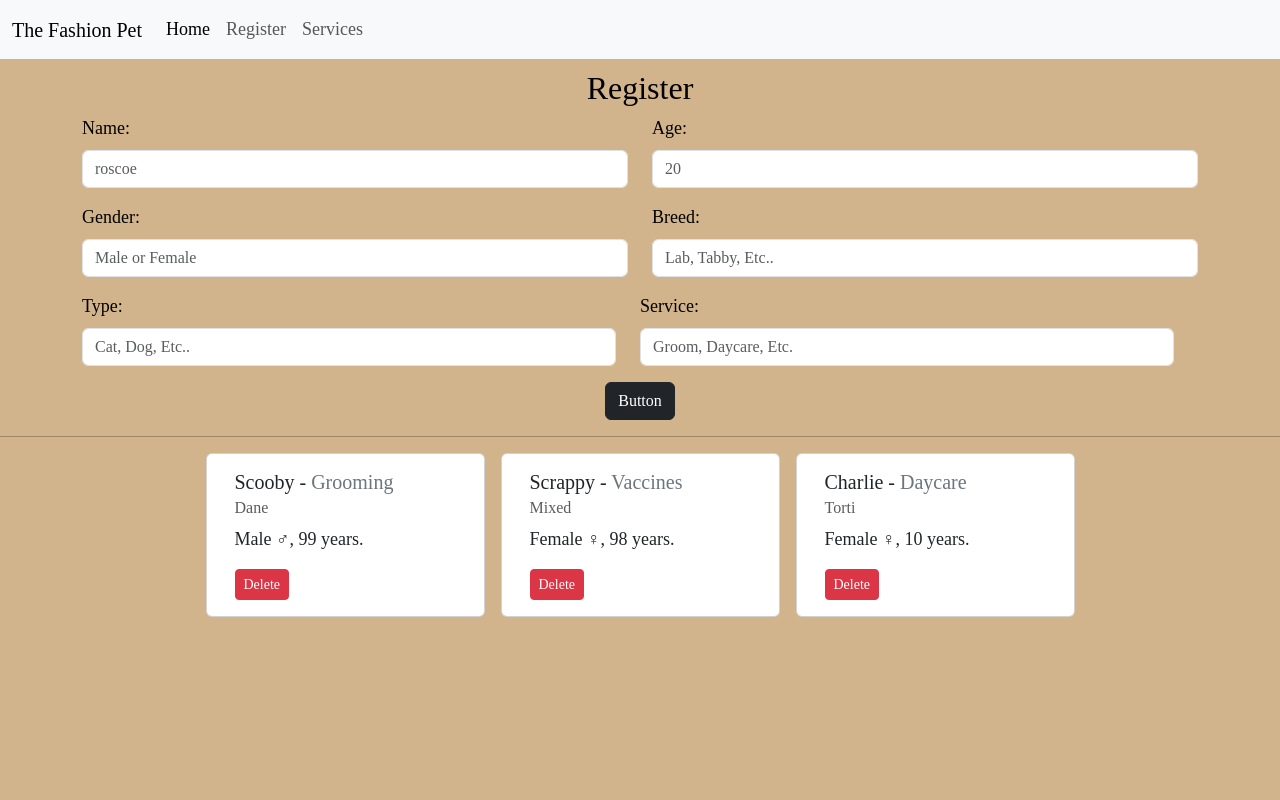
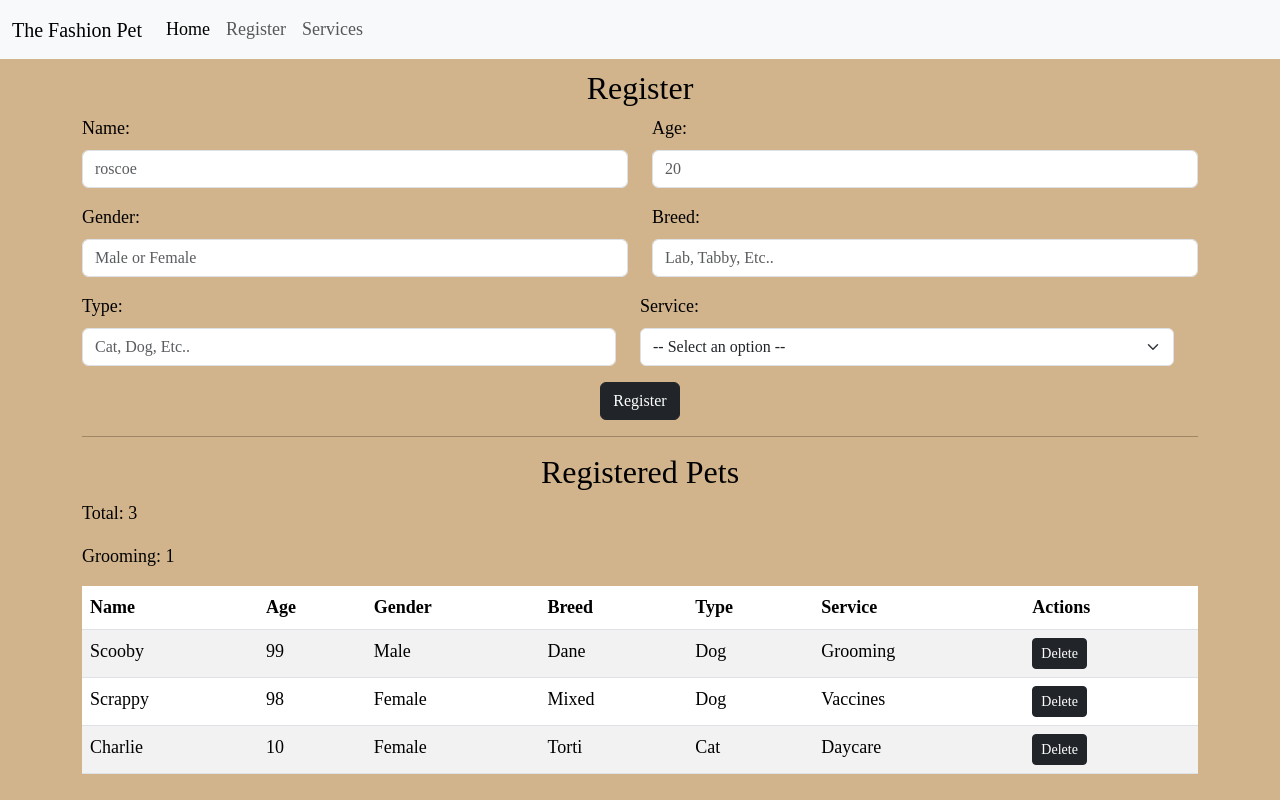
Before and after one commit to daphane-taylor/petSalon, a plain HTML site: page register.html in a window 1280 px wide. Drawn offline with nearby package versions, Linux system fonts and the light colour scheme.

Commit message:
completed assignment 3

```diff
--- a/register.html
+++ b/register.html
@@ -4,6 +4,7 @@
     <meta charset="UTF-8">
     <meta name="viewport" content="width=device-width, initial-scale=1.0">
     <link rel="stylesheet" href="https://cdn.jsdelivr.net/npm/bootstrap@5.3.3/dist/css/bootstrap.min.css">
+    <link rel="stylesheet" href="https://cdn.jsdelivr.net/npm/bootstrap@5.3.3/dist/js/bootstrap.bundle.min.js">
     <link rel="stylesheet" href="./styles/styles.css">
     <title>Register</title>
 
@@ -69,21 +70,49 @@
               <div class="col">
                 <div class="mb-3">
                   <label class="form-label">Service:</label>
-                  <input type="text" class="form-control" id="txtService" placeholder="Groom, Daycare, Etc.">
+                  <select class="form-select" id="txtService">
+                    <option value="" selected disabled>-- Select an option --</option>
+                    <option value="Grooming">Grooming</option>
+                    <option value="Vaccines">Vaccines</option>
+                    <option value="Nails">Nails</option>
+                  </select>
                 </div>
               </div>
             </div>
             <div class="d-grid gap-2 col-6 mx-auto">
-              <button class="btn btn-dark" onclick="register()">Button</button>
+              <button class="btn btn-dark" onclick="register()">Register</button>
             </div>
         </div>
+
+        <hr>
+
+
+        <h2>Registered Pets</h2>
+        <div>
+          <p>Total: <span id="total">0</span></p>
+          <p>Grooming: <span id="gTotal">0</span></p>
+        </div>
+
+
+        <table class="table table-striped">
+          <thead>
+            <tr>
+              <th scope="col">Name</th>
+              <th scope="col">Age</th>
+              <th scope="col">Gender</th>
+              <th scope="col">Breed</th>
+              <th scope="col">Type</th>
+              <th scope="col">Service</th>
+              <th scope="col">Actions</th>
+            </tr>
+          </thead>
+
+          <tbody id="pets">
+            <!-- Pet rows will be inserted here dynamically -->
+          </tbody>
+        </table>
     </main>
 
-    <hr>
-
-    <div id="pets" class="container row">
-      <h2>Registered Pets</h2>
-    </div>
     <script src="./scripts/register.js"></script>
     <script src="./scripts/display.js"></script>
 </body>
--- a/scripts/display.js
+++ b/scripts/display.js
@@ -1,22 +1,40 @@
-function displayPet() {
-    let cardsSection = document.getElementById("pets");
-    let result = "";
+function displayRow() {
+  let tableBody = document.getElementById("pets");
+  let result = "";
 
-    for(let i=0; i<pets.length; i++){
-      console.log("myForLoop");
-      let pet = pets[i];
+  for(let i=0; i<pets.length; i++){
+    console.log("myForLoop");
+    let pet = pets[i];
 
-      result += `
-        <div class="card col-3 mx-2">
-          <div class="card-body">
-            <h5 class="card-title">${pet.name} - <span class="text-secondary">${pet.service}</span></h5>
-            <h6 class="card-subtitle mb-2 text-body-secondary">${pet.breed}</h6>
-            <p class="card-text">${pet.gender == "Male" ? 'Male ♂' : 'Female ♀'}, ${pet.age} years.</p>
-            <button class="btn btn-danger btn-sm">Delete</button>
-          </div>
-        </div>
+    result += `
+        <tr>
+          <td>${pet.name}</td>
+          <td>${pet.age}</td>
+          <td>${pet.gender}</td>
+          <td>${pet.breed}</td>
+          <td>${pet.type}</td>
+          <td>${pet.service}</td>
+          <td><button class="btn btn-dark btn-sm" onclick="deletePet()">Delete</button></td>
+        </tr>
       `
     }
 
-    cardsSection.innerHTML = result;
+    tableBody.innerHTML = result;
+    displayInfo();
   }
+
+
+function displayInfo() {
+  let groomingDiv = document.getElementById("gTotal");
+  let totalDiv = document.getElementById("total");
+  grooming=0;
+
+  totalDiv.innerHTML = pets.length;// total pets
+
+  for(let i=0;i<pets.length; i ++){
+    if(pets[i].service=="Grooming"){
+      grooming++;
+    }
+    groomingDiv.innerHTML=grooming;
+  }
+}
--- a/scripts/register.js
+++ b/scripts/register.js
@@ -61,6 +61,10 @@ function isValid(pet){
     return validation; //boolean result
 }
 
+function deletePet() {
+    console.log("Delete Pet");
+}
+
 //register function
 function register(){
     let inputName=document.getElementById("txtName").value;
@@ -80,7 +84,7 @@ function register(){
     if(isValid(newPet) == true) {
         //push the obj to the array
         pets.push(newPet);
-        displayPet();
+        displayRow();
         //clear an input: document.getElementById("txtName").value="";
         //display the obj on the console
         console.log(pets);
@@ -109,7 +113,7 @@ function init(){
     let pet3 = new Pet("Charlie",10,"Female","Torti","Cat","Daycare");
     pets.push(pet1,pet2,pet3);
 
-    displayPet();
+    displayRow();
 }
 
 window.onload=init;//wait to render the HTML
--- a/styles/styles.css
+++ b/styles/styles.css
@@ -23,10 +23,12 @@ button {
     font-style: bold;
 }
 
+/*
 #pets {
     display: flex;
     justify-content: center;
 }
+    */
 
 .error {
     background-color: rgb(255, 179, 179);
```
Also changed, not shown: scripts/services.js (added, +37 -0 lines), services.html (added, +24 -0 lines).
